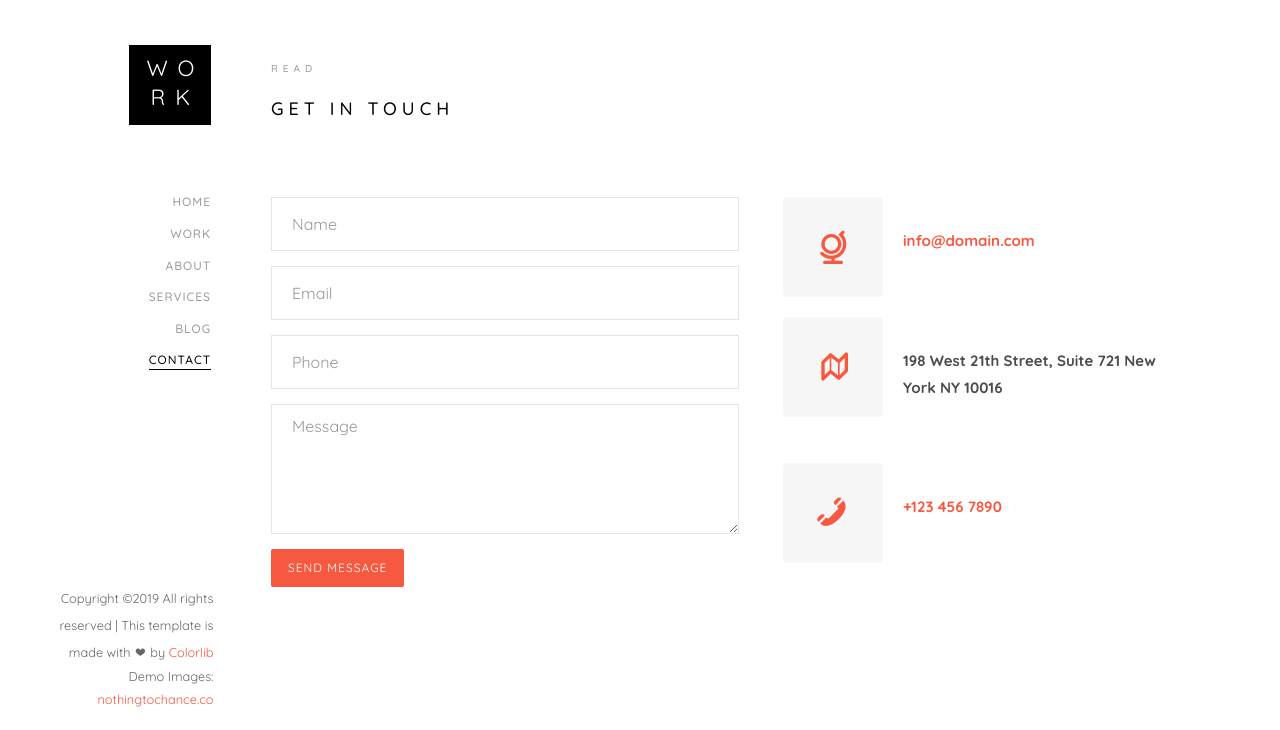
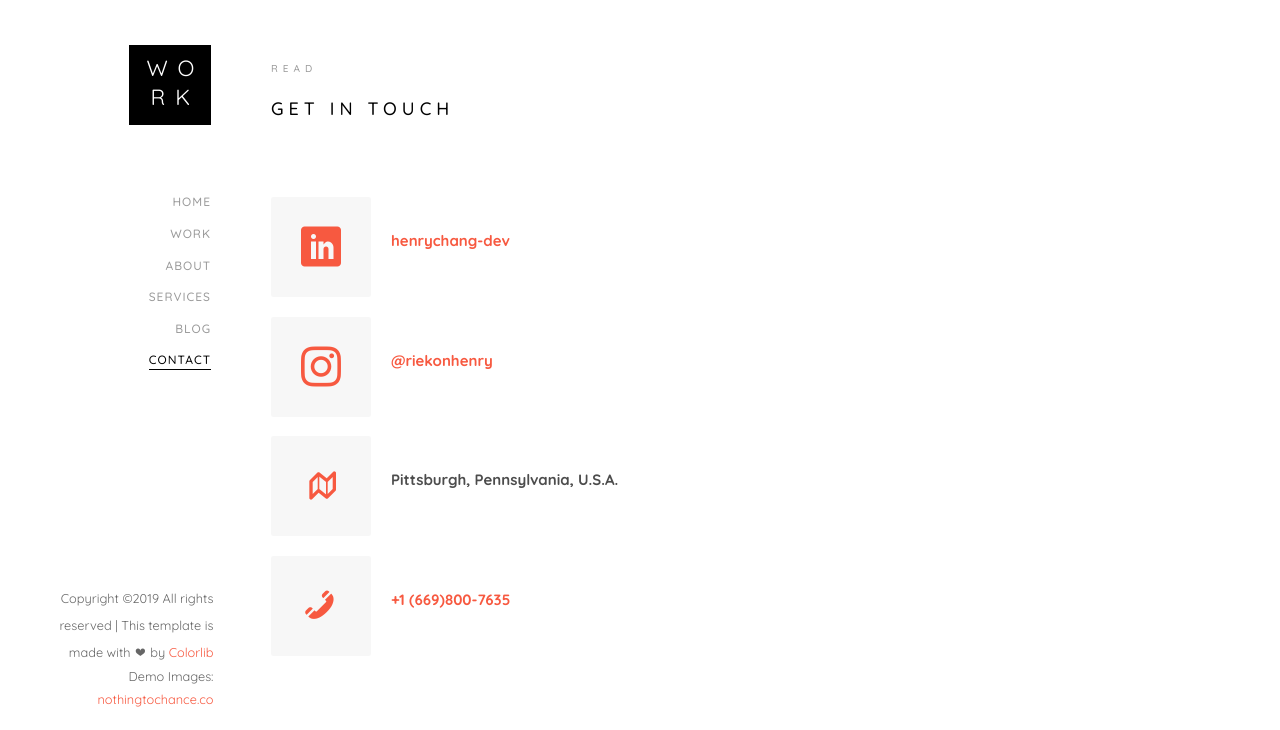
Before and after one commit to henry5988/portfolio, a plain HTML site: page contact.html in a window 1280 px wide. Shown: the top 730 px of the page. Drawn offline with Linux system fonts and the light colour scheme; some packages are replaced by stand-ins of ours; no server answers; files whose address does not match are found by name.

```diff
--- a/contact.html
+++ b/contact.html
@@ -85,13 +85,22 @@ Copyright &copy;<script>document.write(new Date().getFullYear());</script> All r
 						</div>
 					</div>
 					<div class="row">
-						<div class="col-md-5 col-md-push-6">
+						<div class="col-md-6">
 							<div class="colorlib-feature colorlib-feature-sm animate-box" data-animate-effect="fadeInLeft">
 								<div class="colorlib-icon">
-									<i class="icon-globe-outline"></i>
+									<i class="icon-linkedin2"></i>
 								</div>
 								<div class="colorlib-text">
-									<p><a href="#">info@domain.com</a></p>
+									<p><a href="https://www.linkedin.com/in/henrychang-dev">henrychang-dev</a></p>
+								</div>
+							</div>
+
+							<div class="colorlib-feature colorlib-feature-sm animate-box" data-animate-effect="fadeInLeft">
+								<div class="colorlib-icon">
+									<i class="icon-instagram"></i>
+								</div>
+								<div class="colorlib-text">
+									<p><a href="https://www.instagram.com/riekonhenry/">@riekonhenry</a></p>
 								</div>
 							</div>
 
@@ -100,7 +109,7 @@ Copyright &copy;<script>document.write(new Date().getFullYear());</script> All r
 									<i class="icon-map"></i>
 								</div>
 								<div class="colorlib-text">
-									<p>198 West 21th Street, Suite 721 New York NY 10016</p>
+									<p>Pittsburgh, Pennsylvania, U.S.A.</p>
 								</div>
 							</div>
 
@@ -109,39 +118,39 @@ Copyright &copy;<script>document.write(new Date().getFullYear());</script> All r
 									<i class="icon-phone"></i>
 								</div>
 								<div class="colorlib-text">
-									<p><a href="tel://">+123 456 7890</a></p>
+									<p><a href="tel://">+1 (669)800-7635</a></p>
 								</div>
 							</div>
 						</div>
-						<div class="col-md-7 col-md-pull-5">
-							<div class="row">
-								<div class="col-md-10 col-md-offset-1 col-md-pull-1 animate-box" data-animate-effect="fadeInLeft">
-									<form action="">
-										<div class="form-group">
-											<input type="text" class="form-control" placeholder="Name">
-										</div>
-										<div class="form-group">
-											<input type="text" class="form-control" placeholder="Email">
-										</div>
-										<div class="form-group">
-											<input type="text" class="form-control" placeholder="Phone">
-										</div>
-										<div class="form-group">
-											<textarea name="" id="message" cols="30" rows="7" class="form-control" placeholder="Message"></textarea>
-										</div>
-										<div class="form-group">
-											<input type="submit" class="btn btn-primary btn-send-message" value="Send Message">
-										</div>
-									</form>
-								</div>
+						<!--<div class="col-md-7 col-md-pull-5">-->
+							<!--<div class="row">-->
+								<!--<div class="col-md-10 col-md-offset-1 col-md-pull-1 animate-box" data-animate-effect="fadeInLeft">-->
+									<!--<form action="mailto:henry40213@gmail.com" method="post" enctype="text/plain">-->
+										<!--<div class="form-group">-->
+											<!--<input type="text" name="name" class="form-control" placeholder="Name" required>-->
+										<!--</div>-->
+										<!--<div class="form-group">-->
+											<!--<input type="text" name="mail" class="form-control" placeholder="Email" required>-->
+										<!--</div>-->
+										<!--<div class="form-group">-->
+											<!--<input type="text" name="phone" class="form-control" placeholder="Phone">-->
+										<!--</div>-->
+										<!--<div class="form-group">-->
+											<!--<textarea name="msg" id="message" cols="30" rows="7" class="form-control" placeholder="Message"></textarea>-->
+										<!--</div>-->
+										<!--<div class="form-group">-->
+											<!--<input type="submit" class="btn btn-primary btn-send-message" value="Send Message">-->
+										<!--</div>-->
+									<!--</form>-->
+								<!--</div>-->
 
-							</div>
-						</div>
+							<!--</div>-->
+						<!--</div>-->
 					</div>
 				</div>
 			</div>
 
-			<div id="map"></div>
+			<!--<div id="map"></div>	-->
 		</div>
 	</div>
 
```
